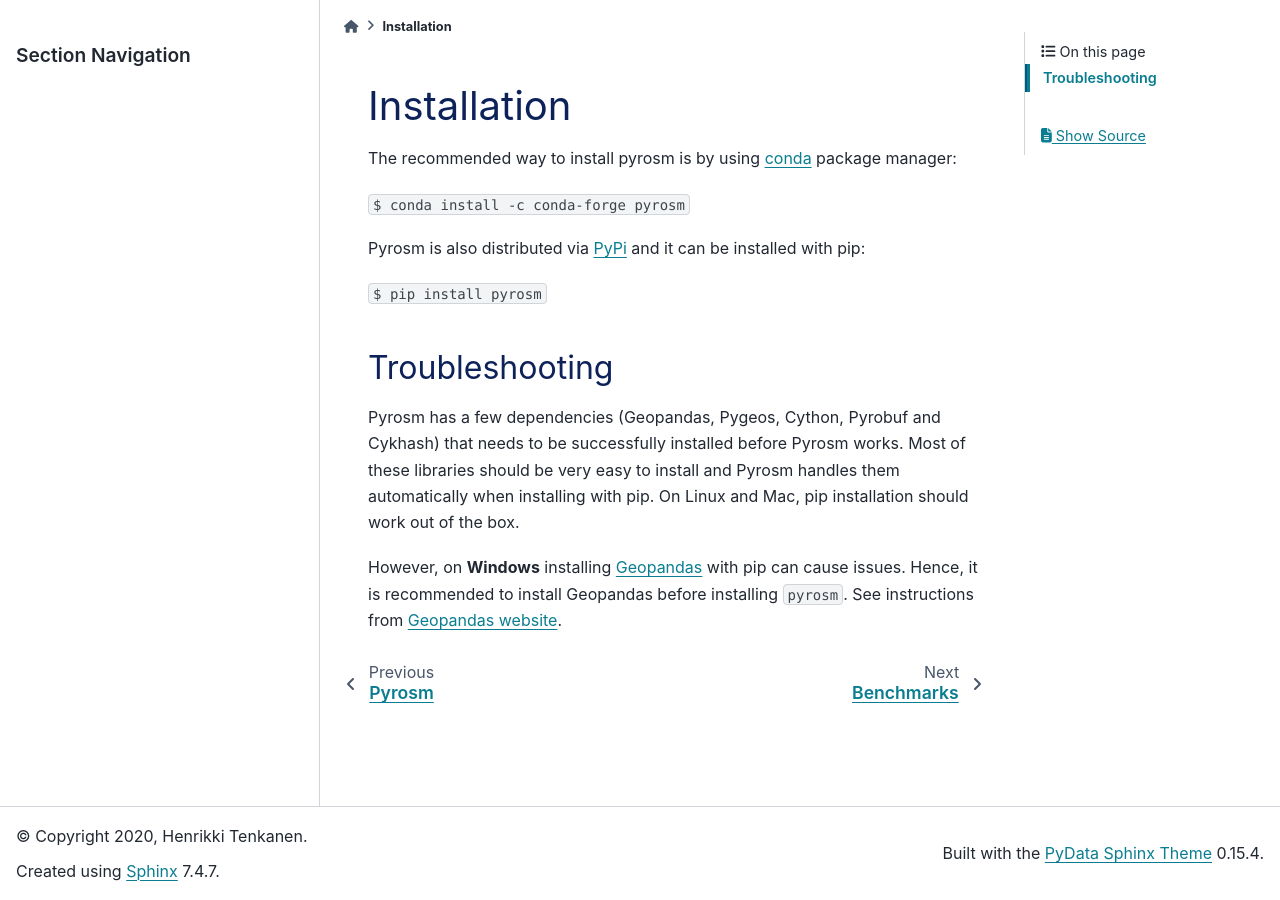
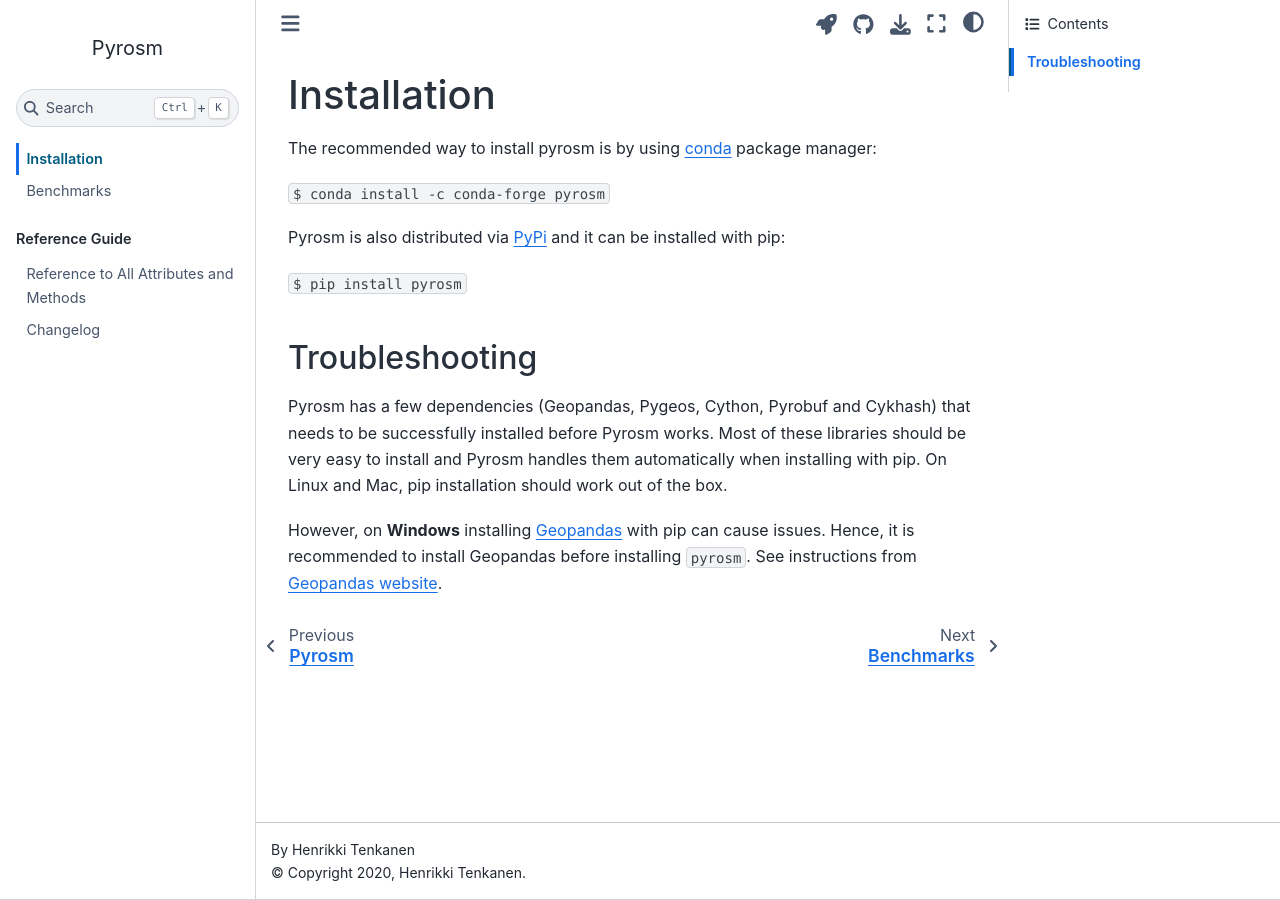
Before and after one commit to pyrosm/pyrosm, a Sphinx documentation site: the page built from docs/installation.ipynb, in a window 1280 px wide. Built offline with Sphinx 7.4.7 and the Sphinx Book theme 1.1.4, drawn with Linux system fonts in a browser that asks for light colours; pages that are not in the unit, such as notebooks, are missing from menus; some of the changed lines change nothing that is shown.

Commit message:
Use sphinx_book_theme

```diff
--- a/docs/conf.py
+++ b/docs/conf.py
@@ -10,8 +10,6 @@
 # add these directories to sys.path here. If the directory is relative to the
 # documentation root, use os.path.abspath to make it absolute, like shown here.
 
-import sphinx_rtd_theme
-
 # sys.path.insert(0, os.path.abspath(".."))
 # sys.path.append(os.path.join(os.path.dirname(__name__), ".."))
 
@@ -22,27 +20,24 @@
 author = "Henrikki Tenkanen"
 
 # The full version, including alpha/beta/rc tags
-version = release = "0.5.2"
+version = release = "0.6.0"
 
 # -- General configuration ---------------------------------------------------
 
 # Add any Sphinx extension module names here, as strings. They can be
 # extensions coming with Sphinx (named "sphinx.ext.*") or your custom
 # ones.
+
 extensions = [
-    "sphinx.ext.autodoc",
-    "sphinx.ext.coverage",
-    "sphinx.ext.napoleon",
-    "sphinx_rtd_theme",
-    "sphinx.ext.intersphinx",
+    'sphinx.ext.mathjax',
+    'sphinx.ext.autodoc',
+    "sphinx_thebe",
+    'IPython.sphinxext.ipython_console_highlighting',
+    'IPython.sphinxext.ipython_directive',
+    'myst_nb',
+    'jupyter_sphinx',
+]
 
-    # Ipython
-    "IPython.sphinxext.ipython_console_highlighting",
-    "IPython.sphinxext.ipython_directive",
-
-    # NBsphinx
-    "nbsphinx",
-]
 
 # Add any paths that contain templates here, relative to this directory.
 templates_path = ["_templates"]
@@ -59,39 +54,39 @@
 #
 # html_theme = "alabaster"
 
-html_theme = 'pydata_sphinx_theme'
+html_theme = 'sphinx_book_theme'
+html_title = "Pyrosm"
+
+html_theme_options = {
+    "single_page": False,
+    #"external_links": [],
+    "repository_url": "https://github.com/HTenkanen/pyrosm/",
+    "repository_branch": "master",
+    #"path_to_docs": "docs/",
+    #"twitter_url": "https://twitter.com/pythongis",
+    #"google_analytics_id": "UA-159257488-1",
+    "use_edit_page_button": True,
+    "use_repository_button": True,
+    "launch_buttons": {
+        "binderhub_url": "https://mybinder.org",
+        "notebook_interface": "jupyterlab",
+    "collapse_navigation" : False
+    },
+}
 
 html_context = {
     # Enable the "Edit in GitHub link within the header of each page.
     'display_github': True,
     # Set the following variables to generate the resulting github URL for each page.
     # Format Template: https://{{ github_host|default("github.com") }}/{{ github_user }}/{{ github_repo }}/blob/{{ github_version }}{{ conf_py_path }}{{ pagename }}{{ suffix }}
-    'github_user': 'HTenkanen',
+    'github_user': 'htenkanen',
     'github_repo': 'pyrosm',
     'github_version': 'master/',
-    'conf_py_path': 'docs/'
+    'conf_py_path': '/docs/'
 }
 
-
-# Theme options for sphinx_rtd_theme:
-# -----------------------------------
-
-# html_theme_options = {
-#     "canonical_url": "",
-#     "analytics_id": "UA-XXXXXXX-1",  #  Provided by Google in your dashboard
-#     "logo_only": False,
-#     "display_version": True,
-#     "prev_next_buttons_location": "bottom",
-#     "style_external_links": False,
-#     "vcs_pageview_mode": "",
-#     "style_nav_header_background": "white",
-#     # Toc options
-#     "collapse_navigation": True,
-#     "sticky_navigation": True,
-#     "navigation_depth": 4,
-#     "includehidden": True,
-#     "titles_only": False
-# }
+# The master toctree document.
+master_doc = 'index'
 
 # Add any paths that contain custom static files (such as style sheets) here,
 # relative to this directory. They are copied after the builtin static files,
@@ -102,15 +97,26 @@
     'css/custom.css',
 ]
 
+# The name of the Pygments (syntax highlighting) style to use.
+pygments_style = 'sphinx'
+
+# Allow errors
+execution_allow_errors = True
+
+# Do not execute cells
+jupyter_execute_notebooks = "off"
+
+show_navbar_depth = 2
+
 # ======================
 # Do not skip class init
 # ======================
 
-def skip(app, what, name, obj, would_skip, options):
-    if name == "__init__":
-        return False
-    return would_skip
-
-
-def setup(app):
-    app.connect("autodoc-skip-member", skip)
+# def skip(app, what, name, obj, would_skip, options):
+#     if name == "__init__":
+#         return False
+#     return would_skip
+#
+#
+# def setup(app):
+#     app.connect("autodoc-skip-member", skip)
```
